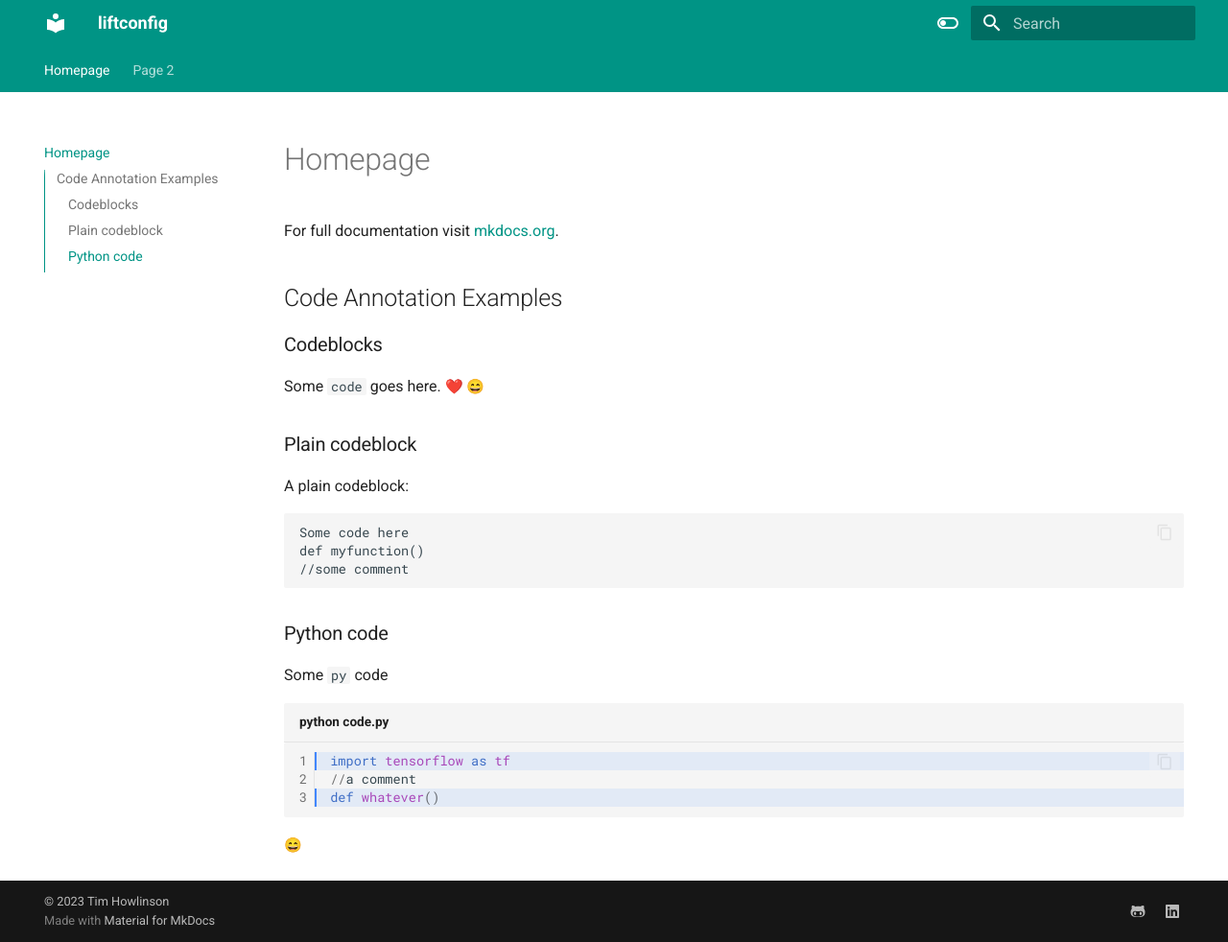
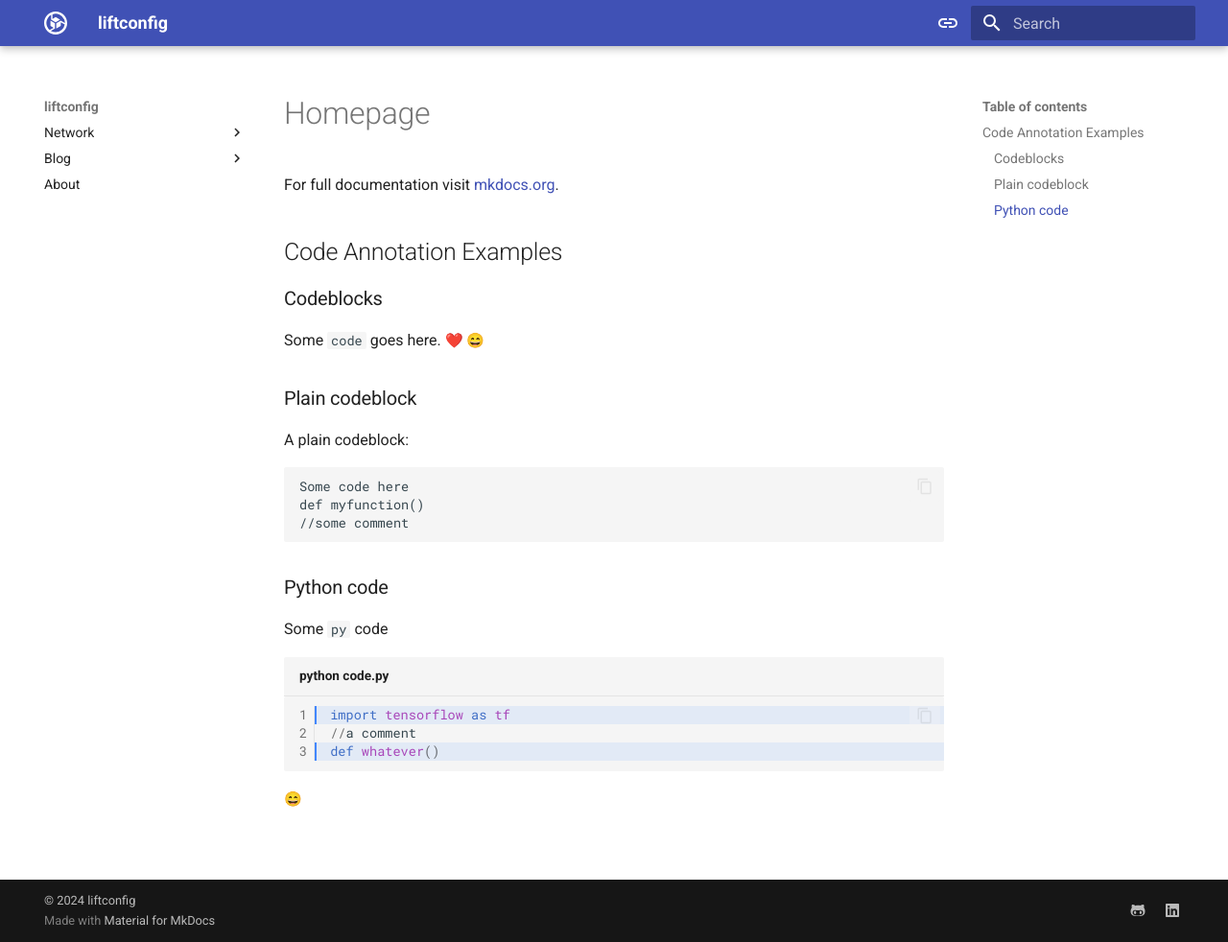
Before and after one commit to liftconfig/liftconfig.github.io, an MkDocs documentation site: the page built from docs/index.md, in a window 1280 px wide and 982 px high. Shown: the whole window at 96% size. Built offline with MkDocs 1.6.1 and Material for MkDocs 9.7.7, drawn with Linux system fonts in a browser that asks for light colours; emoji names are drawn with the system emoji font.

Commit message:
Added blog and cleaned up theme

```diff
--- a/docs/page2.md
+++ /dev/null
@@ -1,5 +0,0 @@
-# Page 2
-
-## Another heading
-
-> Note here
--- a/mkdocs.yml
+++ b/mkdocs.yml
@@ -1,33 +1,60 @@
 site_name: liftconfig
+site_author: Tim Howlinson
+
 theme:
   name: material
   features:
-    - navigation.tabs
-    - navigation.sections
-    - toc.integrate
-    - navigation.top
+    - content.code.annotation
+    - content.code.copy
+    - content.code.select
     - search.suggest
     - search.highlight
-    - content.tabs.link
-    - content.code.annotation
-    - content.code.copy
+   # - content.tabs.link
+   # - navigation.tabs
+   # - navigation.sections
+   # - navigation.top
+   # - toc.integrate
   language: en
   palette:
-    - scheme: default
+    - media: "(prefers-color-scheme)"
       toggle:
-        icon: material/toggle-switch-off-outline
-        name: Switch to dark mode
-      primary: teal
-      accent: purple
-    - scheme: slate
+        icon: material/link
+        name: Switch to light mode
+    - media: "(prefers-color-scheme: light)"
+      scheme: default
+      primary: indigo
+      accent: indigo
       toggle:
         icon: material/toggle-switch
-        name: Switch to light mode
-      primary: teal
-      accent: lime
+        name: Switch to dark mode
+    - media: "(prefers-color-scheme: dark)"
+      scheme: slate
+      primary: black
+      accent: blue
+      toggle:
+        icon: material/toggle-switch-off
+        name: Switch to system preference
+  icon:
+    logo: simple/googlecontaineroptimizedos
 
-#plugins:
-#  - social
+nav:
+  - Network:
+    - Fortinet: network/fortinet.md
+    - Cisco IOS-XR: network/iosxr.md
+  - Blog:
+    - blog/index.md
+  - About: about.md
+
+plugins:
+  - search:
+      lang: en
+  - blog:
+      categories: true
+      categories_name: Categories
+      categories_allowed:
+        - Networking
+        - Setup
+        - Public Cloud
 
 extra:
   social:
@@ -50,7 +77,10 @@ markdown_extensions:
   - pymdownx.mark
   - attr_list
   - pymdownx.emoji:
-      emoji_generator: !!python/name:materialx.emoji.to_svg
+      emoji_generator: !!python/name:material.extensions.emoji.to_svg
+      emoji_index: !!python/name:material.extensions.emoji.twemoji
+  - toc:
+      permalink: true
 
 copyright: |
-  &copy; 2023 <a href="https://github.com/liftconfig"  target="_blank" rel="noopener">Tim Howlinson</a>
+  &copy; 2024 <a href="https://github.com/liftconfig"  target="_blank" rel="noopener">liftconfig</a>
```
Also changed, not shown: docs/about.md (added, +1 -0 lines), docs/blog/index.md (added, +1 -0 lines), docs/blog/posts/networking/test.md (added, +9 -0 lines), docs/network/fortinet.md (added, +7 -0 lines), docs/network/iosxr.md (added, +1 -0 lines).
